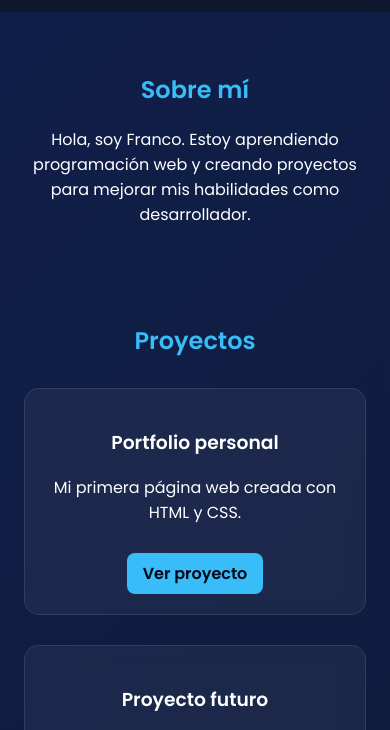
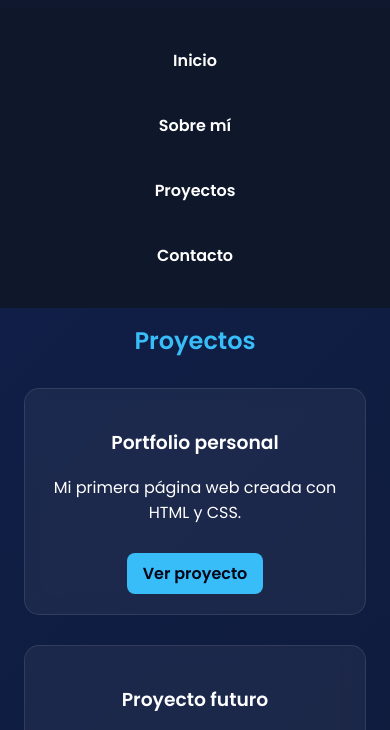
Before and after one commit to francofunes0-design/PORTFOLIO, a plain HTML site: page index.html in a window 390 px wide. Both pictures are taken after a click on the element 195 px from the left and 49 px from the top of the page. Shown: the part 62-792 px from the top of the page. Drawn offline with nearby package versions, Linux system fonts and the light colour scheme.

Commit message:
Update index.html

```diff
--- a/index.html
+++ b/index.html
@@ -197,5 +197,13 @@ particlesJS("particles-js", {
   }
 });
 </script>
+  <script>
+const hamburguesa = document.getElementById("hamburguesa");
+const navLinks = document.getElementById("nav-links");
+
+hamburguesa.addEventListener("click", () => {
+navLinks.classList.toggle("activo");
+});
+</script>
 </body>
 </html>
```
